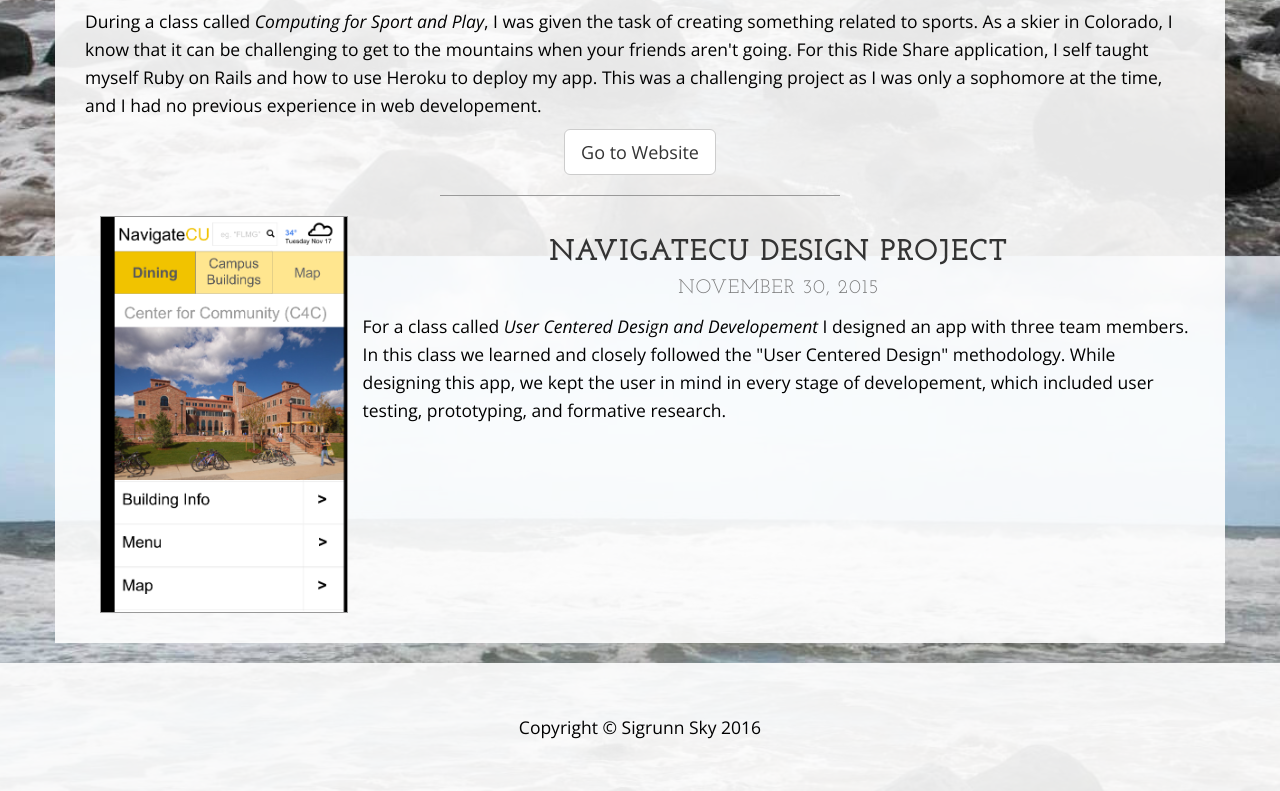
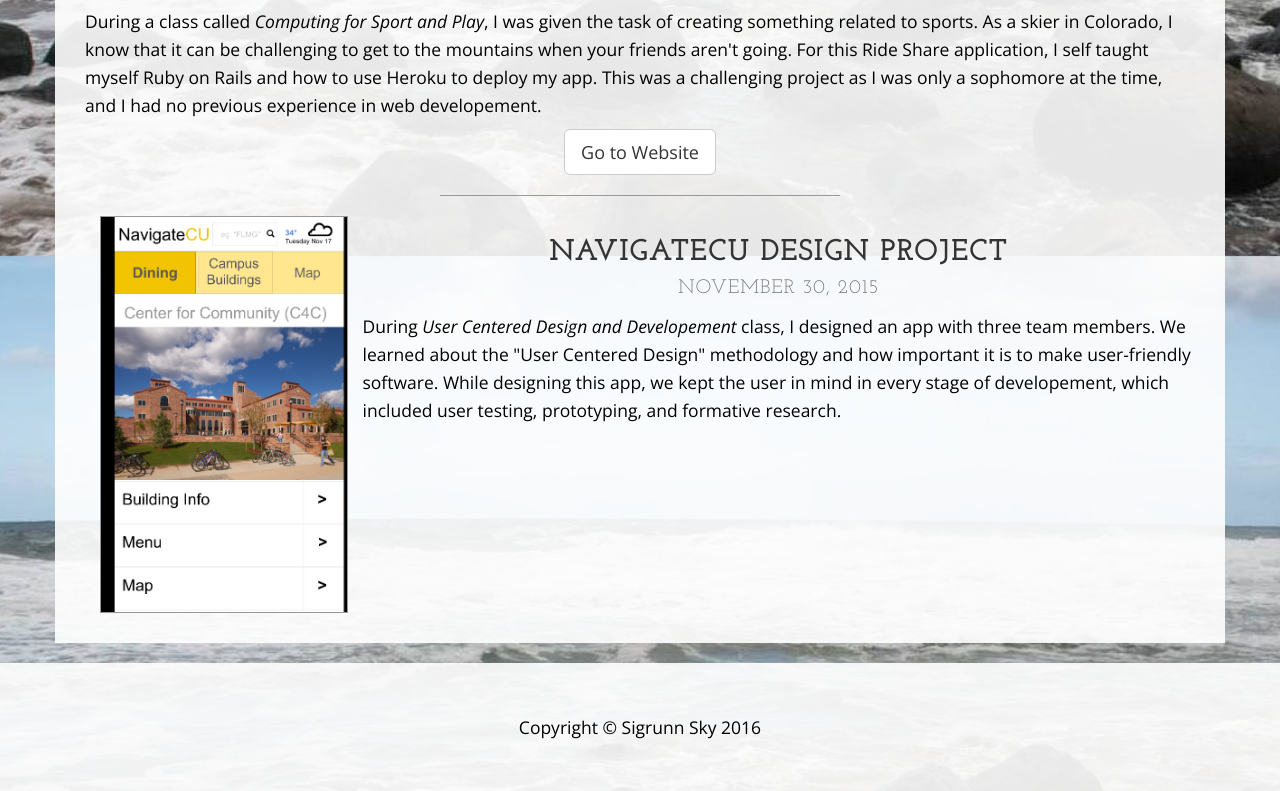
Before and after one commit to sigrunnsky/sigrunnsky.github.io, a plain HTML site: page projects.html in a window 1280 px wide. Shown: the part 2944-3735 px from the top of the page. Drawn offline with nearby package versions, Linux system fonts and the light colour scheme.

Commit message:
Update projects.html

```diff
--- a/projects.html
+++ b/projects.html
@@ -123,7 +123,7 @@
                         <br>
                         <small>November 30, 2015</small>
                     </h2>
-                    <p class="text-left">For a class called <i>User Centered Design and Developement</i> I designed an app with three team members. In this class we learned and closely followed the "User Centered Design" methodology. While designing this app, we kept the user in mind in every stage of developement, which included user testing, prototyping, and formative research. </p>
+                    <p class="text-left">During <i>User Centered Design and Developement</i> class, I designed an app with three team members. We learned about the "User Centered Design" methodology and how important it is to make user-friendly software. While designing this app, we kept the user in mind in every stage of developement, which included user testing, prototyping, and formative research. </p>
                 </div>
             </div>
         </div>
```
